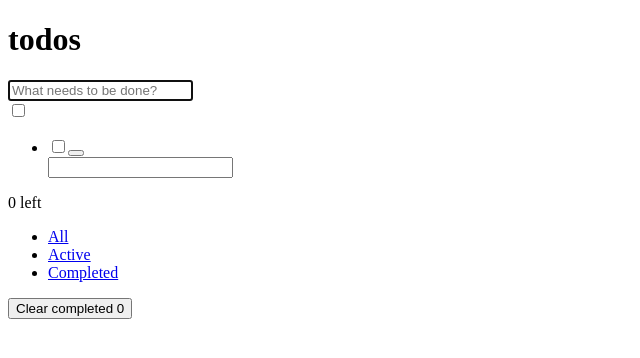
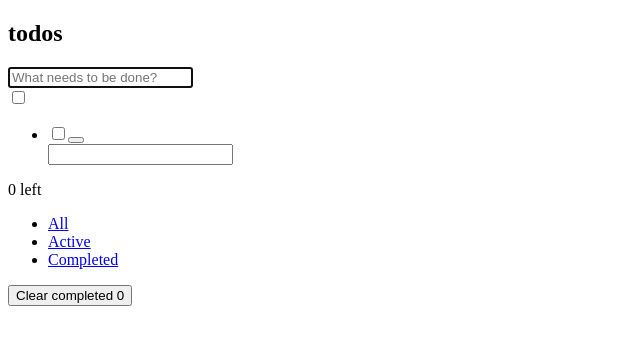
Before and after one commit to read0more/vue-todolist, a Vue app: page / in a window 1280 px wide. Shown: the top 358 px of the page, without its empty margins (0-640 px from the left). Built offline with nearby package versions, Linux system fonts and the light colour scheme.

Commit message:
헤더에 addTodo

```diff
--- a/src/App.vue
+++ b/src/App.vue
@@ -1,14 +1,12 @@
 <script setup>
 // This starter template is using Vue 3 <script setup> SFCs
 // Check out https://v3.vuejs.org/api/sfc-script-setup.html#sfc-script-setup
+import Header from "@/components/Header.vue";
 </script>
 
 <template>
-  <header id="header">
-    <h1>todos</h1>
-    <input id="new-todo" autofocus autocomplete="off" placeholder="What needs to be done?">
-  </header>
   <section id="main">
+    <Header></Header>
     <input id="toggle-all" type="checkbox">
     <ul id="todo-list">
       <li class="todo">
--- /dev/null
+++ b/src/components/Header.vue
@@ -0,0 +1,32 @@
+<script setup>
+import { ref } from "vue";
+import { useStore } from "vuex";
+import { actions } from "@/store/modules/todos/types";
+import Todo from "@/entities/Todo.js";
+
+const store = useStore();
+const input = ref();
+
+function onSubmit() {
+  const todo = new Todo({ content: "새 todo", done: false });
+  store.dispatch(actions.ADD_TODO_TO_REPOSITORY, todo);
+}
+</script>
+
+<template>
+  <header id="header">
+    <h1>todos</h1>
+    <form @submit.prevent="onSubmit">
+      <input
+        id="new-todo"
+        autofocus
+        autocomplete="off"
+        placeholder="What needs to be done?"
+        :value="input"
+        @input="input = $event.target.value"
+      />
+    </form>
+  </header>
+</template>
+
+<style scoped></style>
```
